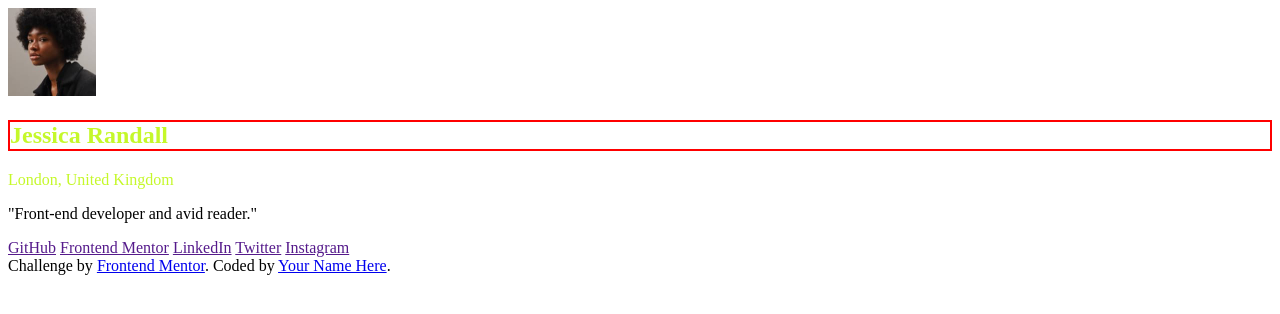
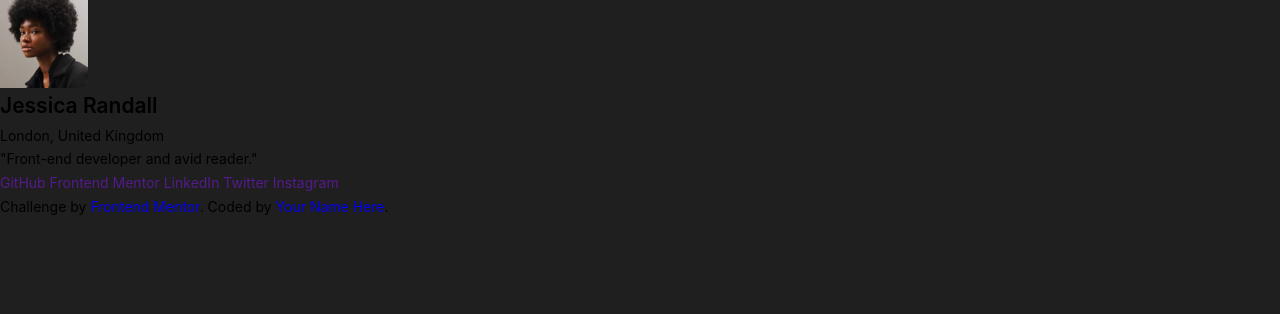
Before and after one commit to Maz-hub/Social-links-profile, a plain HTML site: page index.html in a window 1280 px wide. Drawn offline with Linux system fonts and the light colour scheme; a web font is replaced by a local one.

Commit message:
CSS variables and base font styling

```diff
--- a/index.html
+++ b/index.html
@@ -17,7 +17,7 @@
   </head>
   <body>
     <section class="wrapper">
-      <div class="image">
+      <div class="profile-pic">
         <img
           src="/assets/images/avatar-jessica.jpeg"
           alt="Profile picture of Jessica Randall"
@@ -26,10 +26,10 @@
         />
       </div>
       <div class="main-text">
-        <h1 class="title">Jessica Randall</h1>
-        <span class="subtitle">London, United Kingdom</span>
+        <h1 class="name">Jessica Randall</h1>
+        <span class="location">London, United Kingdom</span>
       </div>
-      <div class="text">
+      <div class="bio">
         <p>"Front-end developer and avid reader."</p>
       </div>
       <div class="social social-links">
--- a/style.css
+++ b/style.css
@@ -5,11 +5,65 @@
   --color-white: hsl(0, 0%, 100%);
 }
 
-h1 {
-  color: var(--color-neon-green);
-  border: 2px solid red;
+/* inter-regular - latin */
+@font-face {
+  font-display: swap; /* Check https://developer.mozilla.org/en-US/docs/Web/CSS/@font-face/font-display for other options. */
+  font-family: "Inter";
+  font-style: normal;
+  font-weight: 400;
+  src: url("../fonts/inter-v13-latin-regular.woff2") format("woff2");
+}
+/* inter-600 - latin */
+@font-face {
+  font-display: swap; /* Check https://developer.mozilla.org/en-US/docs/Web/CSS/@font-face/font-display for other options. */
+  font-family: "Inter";
+  font-style: normal;
+  font-weight: 600;
+  src: url("../fonts/inter-v13-latin-600.woff2") format("woff2");
+}
+/* inter-700 - latin */
+@font-face {
+  font-display: swap; /* Check https://developer.mozilla.org/en-US/docs/Web/CSS/@font-face/font-display for other options. */
+  font-family: "Inter";
+  font-style: normal;
+  font-weight: 700;
+  src: url("../fonts/inter-v13-latin-700.woff2") format("woff2");
 }
 
-span {
-  color: var(--color-neon-green);
+*,
+*::before,
+*::after {
+  box-sizing: border-box;
 }
+
+body {
+  margin: 0;
+  font-family: "Inter", "Arial";
+  background-color: var(--color-dark-grey);
+  font-style: normal;
+  font-weight: 400;
+  font-size: 0.875em;
+  line-height: 1.7;
+}
+
+h1,
+p {
+  margin: 0;
+  overflow-wrap: break-word;
+}
+
+a,
+a:active {
+  text-decoration: none;
+}
+
+img,
+svg {
+  display: block;
+  max-width: 100%;
+}
+
+h1 {
+  font-size: 1.5em;
+  font-weight: 600;
+}
```
Also changed, not shown: assets/fonts/static/inter-v13-latin-600.woff2 (added), assets/fonts/static/inter-v13-latin-700.woff2 (added), assets/fonts/static/inter-v13-latin-regular.woff2 (added).
